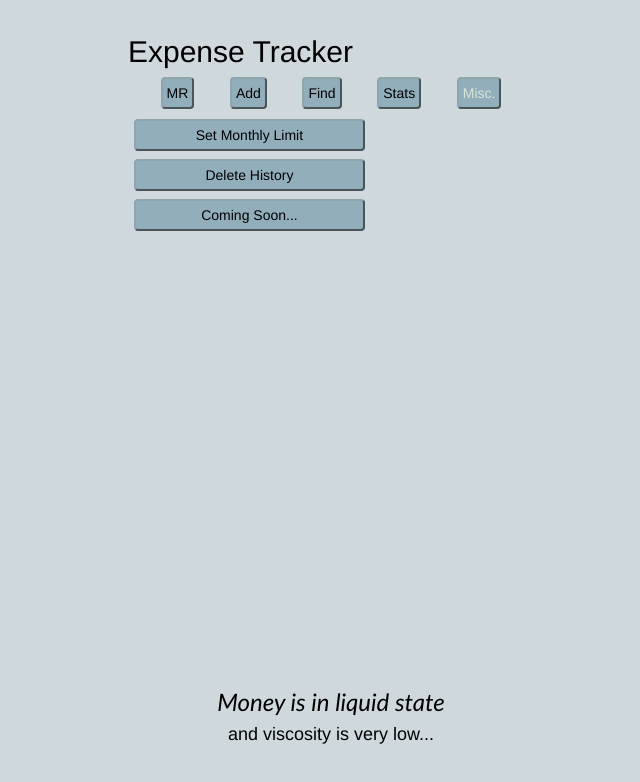
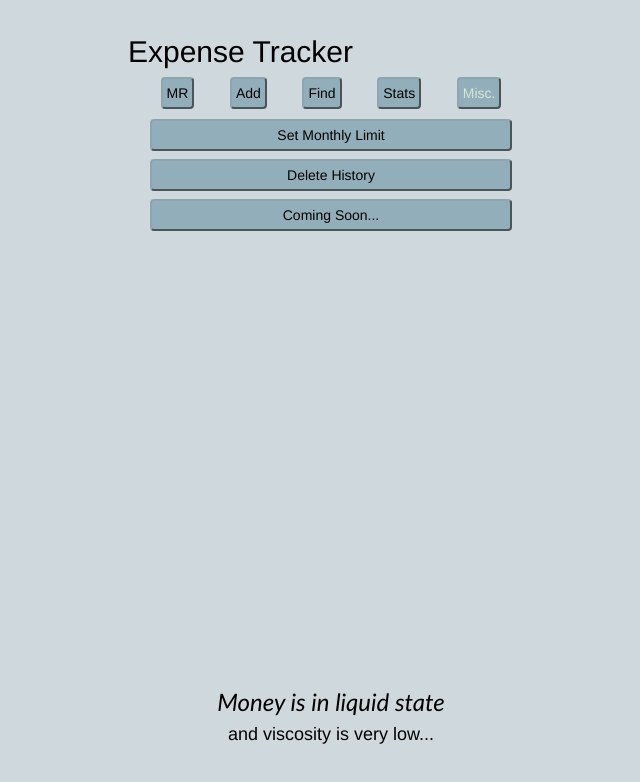
Before and after one commit to udayVK/notedown-ui, an Angular app: page /misc in a window 1280 px wide. Shown: the top 782 px of the page, without its empty margins (309-949 px from the left). Built offline with nearby package versions, Linux system fonts and the light colour scheme.

Commit message:
fixed full-h buttons width

```diff
--- a/src/app/add/add.component.ts
+++ b/src/app/add/add.component.ts
@@ -6,7 +6,7 @@ import { SpendsService } from '../spends.service';
 @Component({
   selector: 'app-add',
   template: `
-  <div class="comp">
+  <div class="full-h-list">
     <button class="full-h" routerLink="/add/exp">Expense</button>
     <button class="full-h" routerLink="/add/loan">Loan</button>
     <button class="full-h" routerLink="/add/goal">Goal</button>
--- a/src/app/app.component.css
+++ b/src/app/app.component.css
@@ -15,8 +15,7 @@ input{
     flex-direction: column;
 }
 .content{
-    /* height: 68vh; */
-    width: 85%;
+
 }
 .footer{
     margin-top: auto;
--- a/src/app/find/find.component.ts
+++ b/src/app/find/find.component.ts
@@ -3,7 +3,7 @@ import { Component, OnInit } from '@angular/core';
 @Component({
   selector: 'app-find',
   template: `
-  <div class="comp">
+  <div class="full-h-list">
     <button class="full-h" routerLink="/find/exp">Expenses</button>
     <button class="full-h" routerLink="/find/loan">Loans</button>
     <button class="full-h" routerLink="/find/goal">Goals</button>
--- a/src/app/misc/misc.component.ts
+++ b/src/app/misc/misc.component.ts
@@ -3,7 +3,7 @@ import { Component, OnInit } from '@angular/core';
 @Component({
   selector: 'app-misc',
   template: `
-  <div class="comp">
+  <div class="full-h-list">
     <button class="full-h" routerLink="/limit">Set Monthly Limit</button>
     <button class="full-h">Delete History</button>
     <button class="full-h">Coming Soon...</button>
--- a/src/styles.css
+++ b/src/styles.css
@@ -83,8 +83,13 @@ button.light:active{
 .active{
     background-color: red;
 }
+.full-h-list{
+    display: flex;
+    flex-direction: column;
+    align-items: center;
+}
 .full-h{
-    width: 231px;
+    width: 90%;
     background-color: #93aebb;
     border-color: #90A4AE;
   }
```
